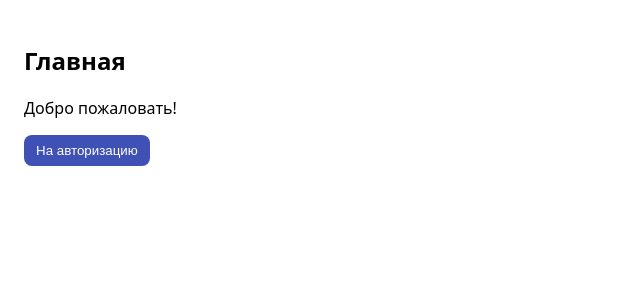
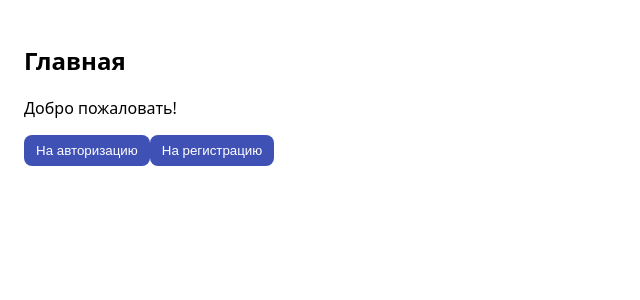
Before and after one commit to ZhadeAnton/todo-list, a React (Vite) app: page /home in a window 1280 px wide. Shown: the top 300 px of the page, without its empty margins (0-640 px from the left). Built offline with nearby package versions, Linux system fonts and the light colour scheme.

Commit message:
добавил кнопку

```diff
--- a/src/pages/Home/HomePage.tsx
+++ b/src/pages/Home/HomePage.tsx
@@ -10,6 +10,7 @@ export default function HomePage() {
       <h2>Главная</h2>
       <p>Добро пожаловать!</p>
       <Button onClick={() => navigate("/login")}>На авторизацию</Button>
+      <Button onClick={() => navigate("/registration")}>На регистрацию</Button>
     </div>
   );
 }
```
